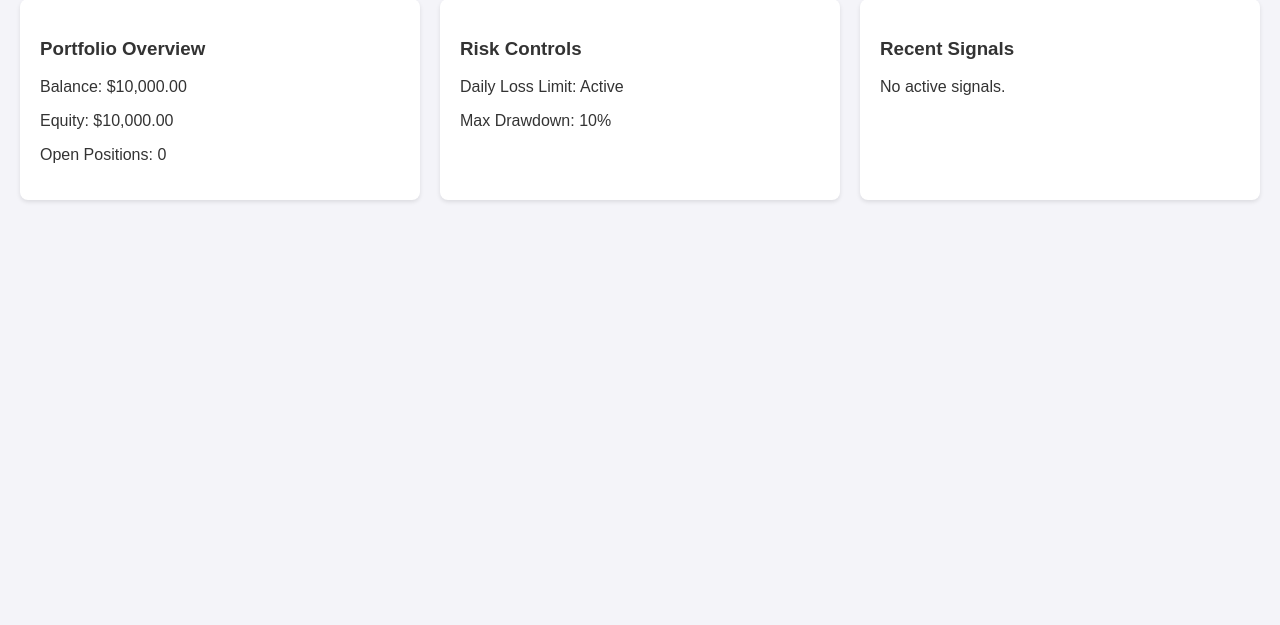
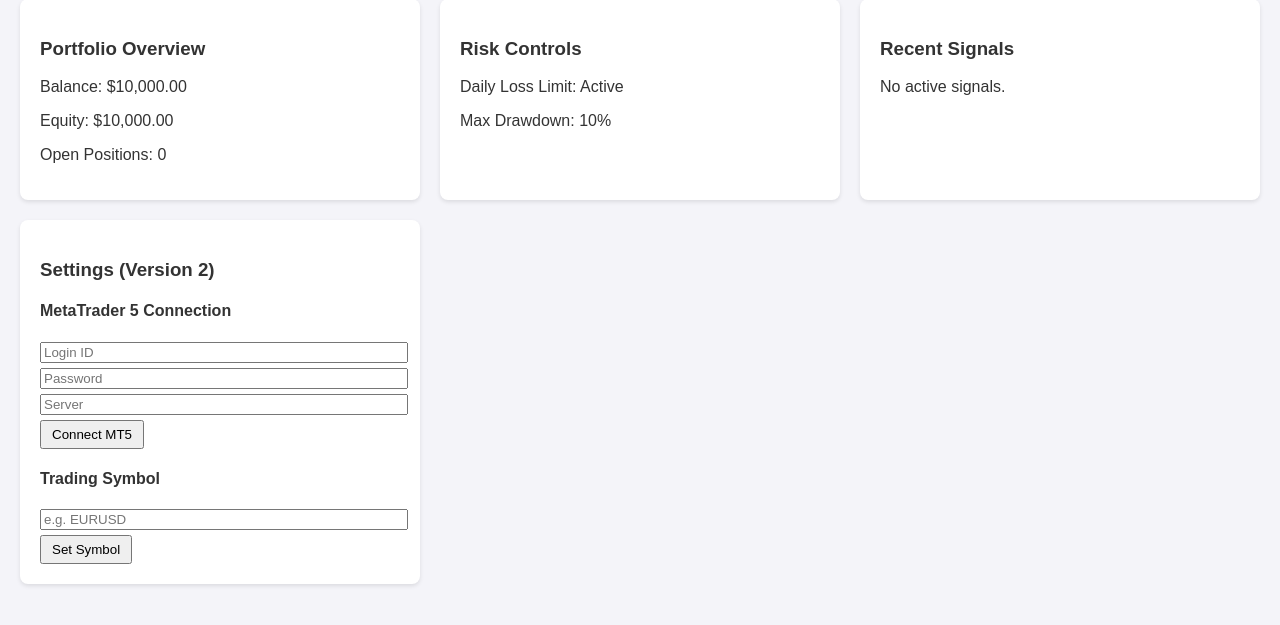
Before and after one commit to Iliya-Askari/Trade-Bot, a FastAPI app: page / in a window 1280 px wide. Shown: the part 161-786 px from the top of the page. Run offline with FastAPI, Linux system fonts and the light colour scheme.

Commit message:
feat: Integrate MetaTrader5 broker and enhance trading engine for V2
Co-authored-by: Iliya-Askari <166236369+Iliya-Askari@users.noreply.github.com>

```diff
--- a/app/config/settings.py
+++ b/app/config/settings.py
@@ -16,6 +16,12 @@ class Settings(BaseSettings):
     BROKER_API_KEY: Optional[str] = None
     BROKER_API_SECRET: Optional[str] = None
 
+    # MT5 Config
+    MT5_LOGIN: Optional[int] = None
+    MT5_PASSWORD: Optional[str] = None
+    MT5_SERVER: Optional[str] = None
+    DEFAULT_SYMBOL: str = "EURUSD"
+
     # Trading Config
     TRADING_MODE: str = "PAPER_TRADING"
     MAX_RISK_PER_TRADE: float = 0.01
--- a/app/monitoring/dashboard/main.py
+++ b/app/monitoring/dashboard/main.py
@@ -12,6 +12,37 @@ templates = Jinja2Templates(directory=templates_dir)
 async def root(request: Request):
     return templates.TemplateResponse("index.html", {"request": request, "status": "ONLINE"})
 
+from pydantic import BaseModel
+from app.config.settings import settings
+
+class MT5ConfigUpdate(BaseModel):
+    login: int
+    password: str
+    server: str
+
+class SymbolUpdate(BaseModel):
+    symbol: str
+
 @dashboard_app.get("/api/health")
 async def health_check():
     return {"status": "HEALTHY"}
+
+@dashboard_app.post("/api/config/mt5")
+async def update_mt5_config(config: MT5ConfigUpdate):
+    settings.MT5_LOGIN = config.login
+    settings.MT5_PASSWORD = config.password
+    settings.MT5_SERVER = config.server
+    return {"status": "success", "message": "MT5 Configuration Updated"}
+
+@dashboard_app.post("/api/config/symbol")
+async def update_default_symbol(update: SymbolUpdate):
+    settings.DEFAULT_SYMBOL = update.symbol
+    return {"status": "success", "message": f"Default symbol updated to {update.symbol}"}
+
+@dashboard_app.get("/api/config")
+async def get_config():
+    return {
+        "MT5_LOGIN": settings.MT5_LOGIN,
+        "MT5_SERVER": settings.MT5_SERVER,
+        "DEFAULT_SYMBOL": settings.DEFAULT_SYMBOL
+    }
--- a/app/monitoring/dashboard/templates/index.html
+++ b/app/monitoring/dashboard/templates/index.html
@@ -34,6 +34,49 @@
             <h3>Recent Signals</h3>
             <p>No active signals.</p>
         </div>
+        <div class="card">
+            <h3>Settings (Version 2)</h3>
+            <div style="margin-bottom: 15px;">
+                <h4>MetaTrader 5 Connection</h4>
+                <input type="text" id="mt5_login" placeholder="Login ID" style="margin-bottom: 5px; width: 100%;"><br>
+                <input type="password" id="mt5_password" placeholder="Password" style="margin-bottom: 5px; width: 100%;"><br>
+                <input type="text" id="mt5_server" placeholder="Server" style="margin-bottom: 5px; width: 100%;"><br>
+                <button onclick="updateMT5()" style="padding: 5px 10px; cursor: pointer;">Connect MT5</button>
+            </div>
+
+            <div>
+                <h4>Trading Symbol</h4>
+                <input type="text" id="trade_symbol" placeholder="e.g. EURUSD" style="margin-bottom: 5px; width: 100%;"><br>
+                <button onclick="updateSymbol()" style="padding: 5px 10px; cursor: pointer;">Set Symbol</button>
+            </div>
+        </div>
     </div>
+
+    <script>
+        async function updateMT5() {
+            const login = document.getElementById('mt5_login').value;
+            const password = document.getElementById('mt5_password').value;
+            const server = document.getElementById('mt5_server').value;
+
+            const res = await fetch('/api/config/mt5', {
+                method: 'POST',
+                headers: { 'Content-Type': 'application/json' },
+                body: JSON.stringify({ login: parseInt(login), password, server })
+            });
+            const data = await res.json();
+            alert(data.message);
+        }
+
+        async function updateSymbol() {
+            const symbol = document.getElementById('trade_symbol').value;
+            const res = await fetch('/api/config/symbol', {
+                method: 'POST',
+                headers: { 'Content-Type': 'application/json' },
+                body: JSON.stringify({ symbol })
+            });
+            const data = await res.json();
+            alert(data.message);
+        }
+    </script>
 </body>
 </html>
--- a/requirements.txt
+++ b/requirements.txt
@@ -18,3 +18,4 @@ aiohttp==3.9.3
 websockets==12.0
 structlog==24.1.0
 python-dotenv==1.0.1
+MetaTrader5; sys_platform == 'win32'
```
Also changed, not shown: app/ai/brain.py (added, +22 -0 lines), app/execution/mt5_adapter.py (added, +118 -0 lines), app/strategies/engine.py (added, +30 -0 lines), main.py (+40 -2 lines), 1 other file.
